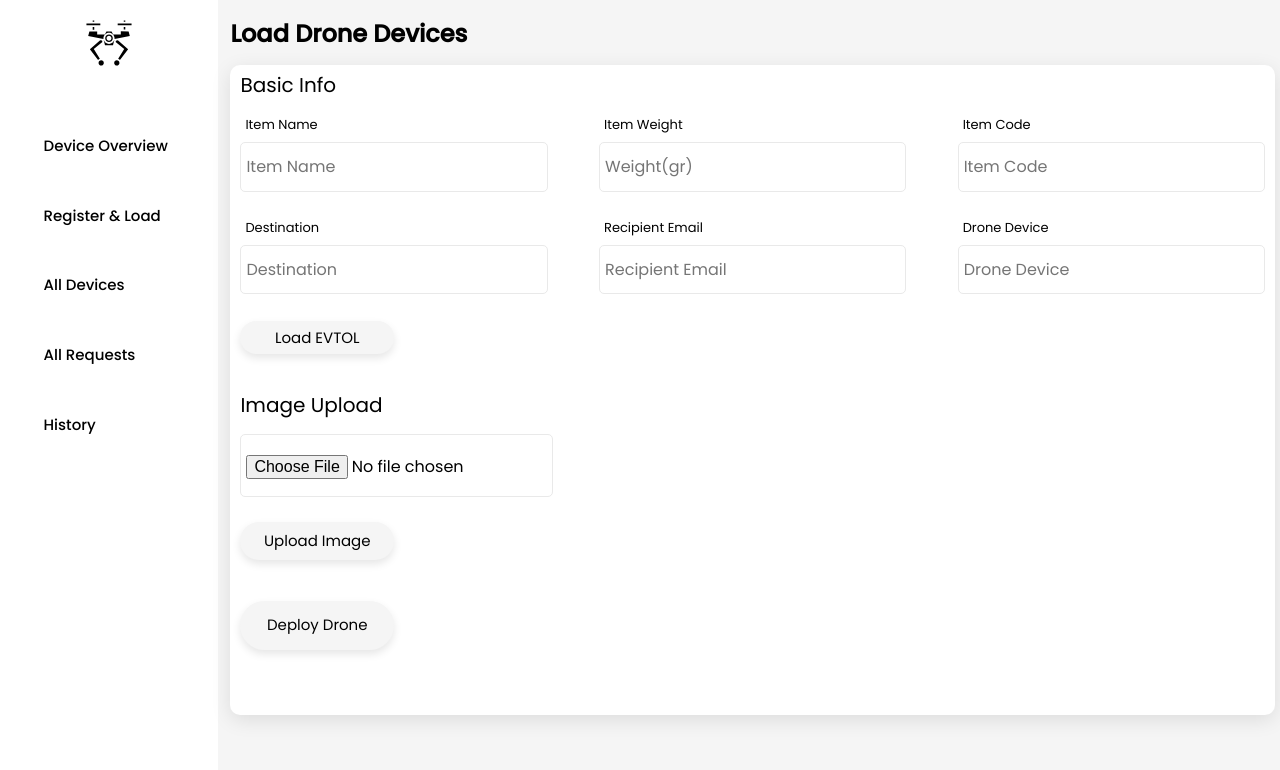
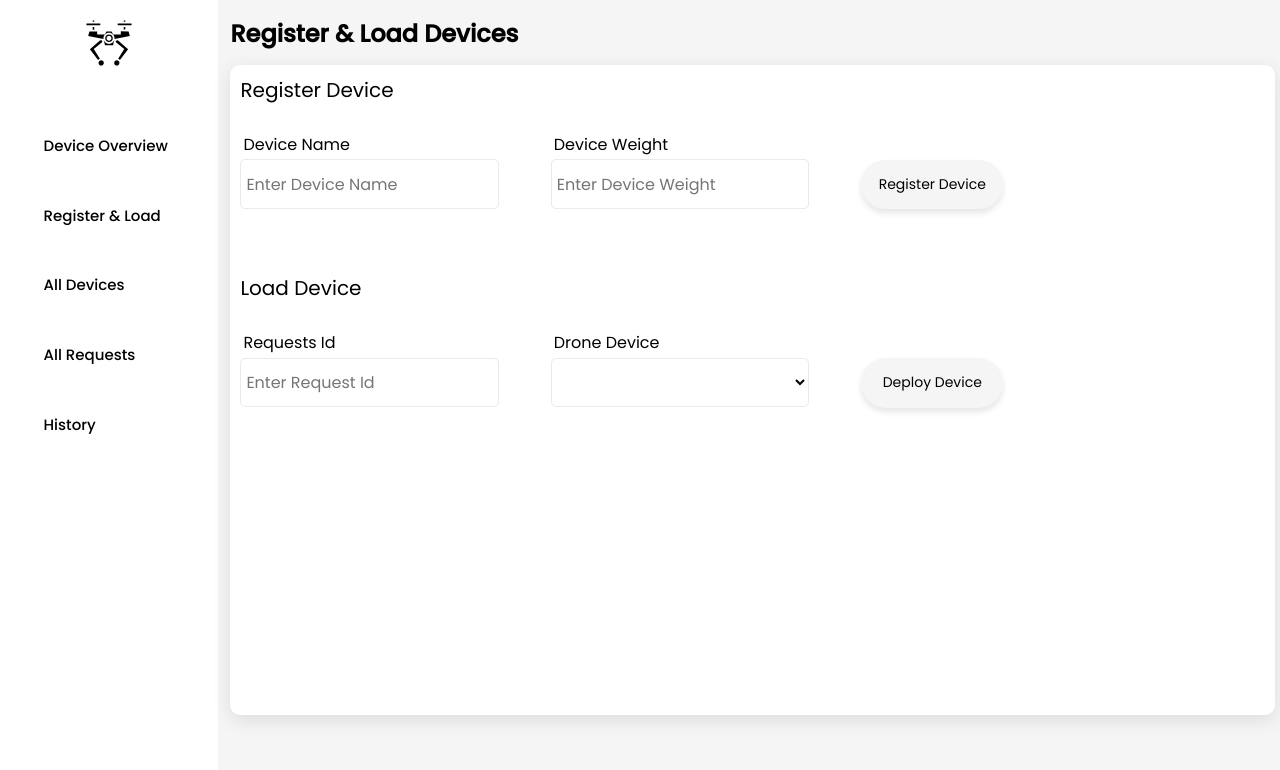
Before and after one commit to kingsleyhenz/EVTOL-FRONT, a React (Create React App) app: page /load in a window 1280 px wide. Shown: the top 770 px of the page. Built offline with nearby package versions, Linux system fonts and the light colour scheme.

Commit message:
Register Page

```diff
--- a/src/Page/evtolLoad.js
+++ b/src/Page/evtolLoad.js
@@ -1,106 +1,10 @@
-import React, { useEffect } from "react";
+import React, { useEffect, useState } from "react";
 import axios from "axios";
 import Swal from "sweetalert2";
-import { useState } from "react";
 import "../Stylesheet/Load.css";
 import SideBar from "../Component/dashSide";
 
 const Load = () => {
-  const [name, setName] = useState("");
-  const [email, setEmail] = useState("");
-  const [weight, setWeight] = useState("");
-  const [code, setCode] = useState("");
-  const [destination, setDestination] = useState("");
-  const [status, setStatus] = useState("PENDING");
-  const [serialNo, setSerialNo] = useState("");
-  const [image, setImage] = useState(null);
-
-  const handleSubmit = (e) => {
-    e.preventDefault();
-    // axios.post(`https://evtol-back-production.up.railway.app/api/v1/evtol/admin/Load/${serialNo}`, {
-    axios
-      .post(`http://localhost:4000/api/v1/evtol/admin/Load/${serialNo}`, {
-        name,
-        email,
-        weight,
-        code,
-        status,
-        destination,
-      })
-      .then((res) => {
-        console.log("Response from server:", res);
-        if (res.data.status === "Success") {
-          Swal.fire("Success", "Loaded successfully!", "success");
-        } else {
-          Swal.fire("Error", res.data.message, "error");
-        }
-      })
-      .catch((err) => {
-        console.error(err);
-        Swal.fire("Error", "An error occurred", "error");
-      });
-  };
-
-  const handleImageSubmit = (e) => {
-    e.preventDefault();
-    const formData = new FormData();
-    formData.append("profile", image);
-    axios
-      .post(
-        `http://localhost:4000/api/v1/evtol/admin/UploadImage/${name}`,
-        formData
-      )
-      .then((res) => {
-        console.log("Response from server:", JSON.stringify(res, null, 2) );
-        if (res.data.status === "Success") {
-          Swal.fire("Success", "Image uploaded successfully!", "success");
-        } else {
-          Swal.fire("Error", res.data.message, "error");
-        }
-      })
-      .catch((err) => {
-        console.error(err);
-        Swal.fire("Error", "An error occurred", "error");
-      });
-  };
-
-  const handleDeploy = (e) => {
-    e.preventDefault();
-    axios
-      .post(`http://localhost:4000/api/v1/evtol/admin/deploy/${serialNo}`)
-      .then((res) => {
-        console.log("Response from server:", res);
-        if (res.data.status === "success") {
-          Swal.fire("Success", "Medications are being delivered!", "success");
-        } else {
-          Swal.fire(
-            "Error",
-            "An error occurred while deploying medications.",
-            "error"
-          );
-        }
-      })
-      .catch((err) => {
-        if (
-          err.response &&
-          err.response.status === 400 &&
-          err.response.data.message === "EVTOL is already marked as delivering."
-        ) {
-          Swal.fire(
-            "Warning",
-            "EVTOL is already marked as delivering",
-            "warning"
-          );
-        } else {
-          console.error(err);
-          Swal.fire(
-            "Error",
-            "An error occurred while deploying medications.",
-            "error"
-          );
-        }
-      });
-  };
 
   return (
     <>
@@ -108,132 +12,52 @@ const Load = () => {
         <SideBar />
         <div className="load-ev-cont">
           <div className="load-ev-intro">
-            <h2>Load Drone Devices</h2>
+            <h2>Register & Load Devices</h2>
           </div>
           <div className="load-bx">
-            <div className="basic-info">
-              <p>Basic Info</p>
-              <form onSubmit={handleSubmit} className="fld">
-                <div className="fld-bx">
-                  <label>Item Name</label>
-                  <input
-                    type="text"
-                    placeholder="Item Name"
-                    value={name}
-                    onChange={(e) => setName(e.target.value)}
-                    required
-                  />
+            <div className="reg-bx">
+              <p>Register Device</p>
+              <form className="reg-frm">
+                <div className="inp-hld">
+                  <label>Device Name</label>
+                  <input type="text" placeholder="Enter Device Name"/>
                 </div>
-                <div className="fld-bx">
-                  <label>Item Weight</label>
-                  <input
-                    type="text"
-                    placeholder="Weight(gr)"
-                    value={weight}
-                    onChange={(e) => setWeight(e.target.value)}
-                    required
-                  />
+                <div className="inp-hld">
+                  <label>Device Weight</label>
+                  <input type="number" placeholder="Enter Device Weight"/>
                 </div>
-                <div className="fld-bx">
-                  <label>Item Code</label>
-                  <input
-                    type="text"
-                    placeholder="Item Code"
-                    value={code}
-                    onChange={(e) => setCode(e.target.value)}
-                    required
-                  />
+                <div className="inp-hld butt">
+                  <button>Register Device</button>
                 </div>
-                <div className="fld-bx">
-                  <label>Destination</label>
-                  <input
-                    type="text"
-                    placeholder="Destination"
-                    value={destination}
-                    onChange={(e) => setDestination(e.target.value)}
-                    required
-                  />
-                </div>
-                <div className="fld-bx">
-                  <label>Recipient Email</label>
-                  <input
-                    type="text"
-                    placeholder="Recipient Email"
-                    value={email}
-                    onChange={(e) => setEmail(e.target.value)}
-                    required
-                  />
-                </div>
-                <div className="fld-bx">
-                  <label>Drone Device</label>
-                  <input
-                    type="text"
-                    placeholder="Drone Device"
-                    value={serialNo}
-                    onChange={(e) => {
-                      console.log(e.target.value);
-                      setSerialNo(e.target.value);
-                    }}
-                    required
-                  />
-                </div>
-                <button type="submit">Load EVTOL</button>
-                {/**/}
               </form>
             </div>
 
-            <div className="img-info">
-              <p>Image Upload</p>
-              <form className="imgform" onSubmit={handleImageSubmit}>
-                <div className="img-inp-cont">
-                  <div className="img-bx">
-                    <input
-                      type="file"
-                      name="profile"
-                      onChange={(e) => setImage(e.target.files[0])}
-                      required
-                    />
-                  </div>
-                  <div className="img-bx nv">
-                    <label>Item Name</label>
-                    <input
-                      type="text"
-                      placeholder="Item Name"
-                      value={name}
-                      onChange={(e) => setName(e.target.value)}
-                      required
-                    />
-                  </div>
+            <div className="reg-bx">
+              <p>Load Device</p>
+              <form className="reg-frm">
+                <div className="inp-hld">
+                  <label>Requests Id</label>
+                  <input type="text" placeholder="Enter Request Id"/>
                 </div>
-                <button type="submit">Upload Image</button>
-              </form>
-            </div>
-
-            <div className="dep-info">
-              <form className="depform" onSubmit={handleDeploy}>
-                <button type="submit">Deploy Drone</button>
-                <input
-                  type="text"
-                  placeholder="Drone Device"
-                  value={serialNo}
-                  onChange={(e) => {
-                    setSerialNo(e.target.value);
-                  }}
-                  required
-                />
+                <div className="inp-hld">
+                  <label>Drone Device</label>
+                  <select>
+                    <option value="" key=""></option>
+                    <option value="" key="">NNE1E39</option>
+                    <option value="" key="">NNE1E39</option>
+                    <option value="" key="">NNE1E39</option>
+                    <option value="" key="">NNE1E39</option>
+                  </select>
+                </div>
+                <div className="inp-hld butt">
+                  <button>Deploy Device</button>
+                </div>
               </form>
             </div>
           </div>
-        </div>
+      </div>
       </div>
     </>
   );
 };
 export default Load;
-{
-  /*
-
-
-
-             */
-}
--- a/src/Stylesheet/Load.css
+++ b/src/Stylesheet/Load.css
@@ -29,152 +29,61 @@
     height: 650px;
     border-radius: 10px;
     box-shadow: 0 5px 20px rgba(0, 0, 0, 0.1);
-    padding-top: 5px;
+    padding-top: 10px;
+    display: flex;
+    flex-direction: column;
+    gap: 10%;
 }
-.basic-info{
+.reg-bx{
+    /* border: 1px solid black; */
     width: 100%;
-    height: 300px;
-    /* background-color: springgreen; */
-    padding: 0px 10px;
+    height: 21%;
+    padding-left: 10px;
     display: flex;
     flex-direction: column;
     justify-content: space-between;
 }
-.basic-info p{
+.reg-bx > p{
     font-size: 20px;
 }
-.fld{
+.reg-frm{
+    /* background-color: red; */
     width: 100%;
-    height: 85%;
+    height: 60%;
     display: flex;
-    flex-wrap: wrap;
-    gap: 10px;
-    justify-content: space-between;
-    /* background-color: red; */
+    align-items: end;
+    gap: 5%;
 }
-.fld-bx{
-    width: 30%;
-    height: 30%;
-    /* background-color: yellow; */
+.inp-hld{
+    /* background-color: yellowgreen; */
+    width: 25%;
+    height: 95%;
     display: flex;
     flex-direction: column;
-    justify-content: space-between;
+    gap: 2%;
 }
-.fld-bx label{
-    font-size: 13px;
+.inp-hld > label{
+    padding-left: 3px;
+}
+.inp-hld > input, .inp-hld > select{
+    background-color: transparent;
     padding-left: 5px;
-}
-.fld-bx input{
-    width: 100%;
     height: 65%;
-    padding-left: 5px;
-    border: 1px solid rgb(233, 233, 233);
+    border: 1px solid rgb(235, 233, 233);
     border-radius: 5px;
-}
-.fld button{
-    width: 15%;
-    height: 13%;
-    cursor: pointer;
-    border: none;
-    border-radius: 25px;
-    background-color: rgb(245, 245, 245);
-    font-size: 15px;
-    box-shadow: 0 4px 8px rgba(0, 0, 0, 0.1);
-}
-.fld button:hover{
-    box-shadow: 0 8px 16px rgba(0, 0, 0, 0.2);
-}
-.img-info{
-    width: 100%;
-    height: 170px;
-    /* background-color: springgreen; */
-    padding: 0px 10px;
-    display: flex;
-    flex-direction: column;
-    justify-content: space-between;
-    margin-top: 20px;
-}
-.img-info p{
-    font-size: 20px;
-}
-.imgform{
-    /* background-color: red; */
-    width: 100%;
-    height: 80%;
-    display: flex;
-    flex-direction: column;
-    justify-content: space-between;
-    padding-top: 10px;
-}
-.img-inp-cont{
-    /* background-color: yellow; */
-    width: 50%;
-    height: 50%;
-    display: flex;
-    justify-content: space-between;
-}
-.img-bx{
-    /* background-color: orangered; */
-    width: 61%;
-    height: 100%;
-}
-.img-bx input{
-    width: 100%;
-    height: 100%;
-    padding-top: 20px;
-    padding-left: 5px;
-    border: 1px solid rgb(233, 233, 233);
-    border-radius: 5px;
-    cursor: pointer;
-}
-.imgform button{
-    width: 15%;
-    height: 30%;
-    cursor: pointer;
-    border: none;
-    border-radius: 25px;
-    background-color: rgb(245, 245, 245);
-    font-size: 15px;
-    box-shadow: 0 4px 8px rgba(0, 0, 0, 0.1);
-}
-.imgform button:hover{
-    box-shadow: 0 8px 16px rgba(0, 0, 0, 0.2);
-}
-.nv{
-    width: 22%;
-    visibility: hidden;
-}
-.dep-info{
-    width: 100%;
-    height: 70px;
-    padding: 0px 10px;
-    display: flex;
-    flex-direction: column;
-    justify-content: space-between;
-    margin-top: 30px;
-    /* background-color: red; */
-}
-.depform{
-    width: 50%;
-    height: 100%;
-    /* background-color: springgreen; */
-    display: flex;
-    align-items: center;
-}
-.depform input{
-    visibility: hidden;
-}
-.depform button{
-    width: 30%;
-    height: 70%;
-    cursor: pointer;
-    border: none;
-    border-radius: 25px;
-    background-color: rgb(245, 245, 245);
-    font-size: 15px;
-    box-shadow: 0 4px 8px rgba(0, 0, 0, 0.1);
+    outline: none;
 }
 
-.depform button:hover{
-    box-shadow: 0 8px 16px rgba(0, 0, 0, 0.2);
+.butt{
+    justify-content: end;
 }
+.butt button{
+    height: 65%;
+    width: 55%;
+    border-radius: 25px;
+    background-color: whitesmoke;
+    border: none;
+    cursor: pointer;
+    font-size: 14px;
+    box-shadow: 0 4px 6px rgba(0, 0, 0, 0.1);
+}
```
Also changed, not shown: src/Component/chart.js (+6 -6 lines).
